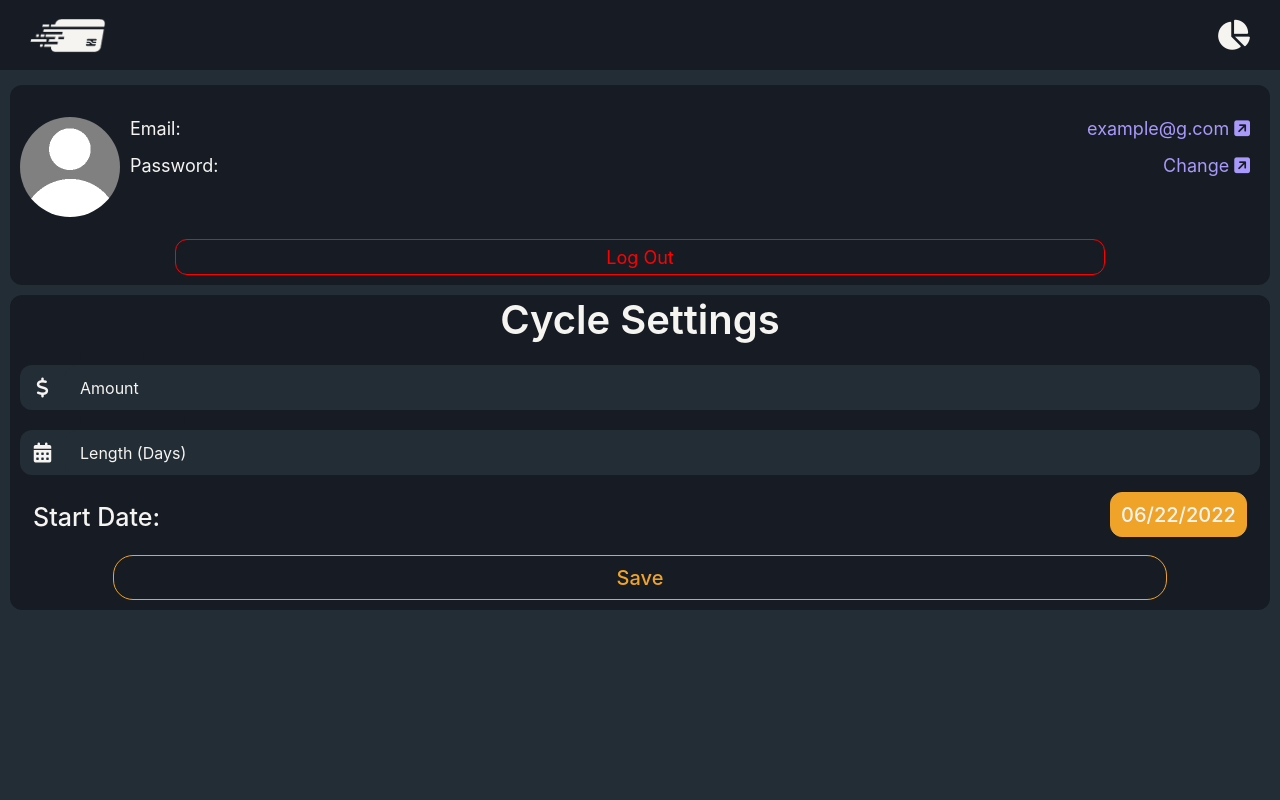
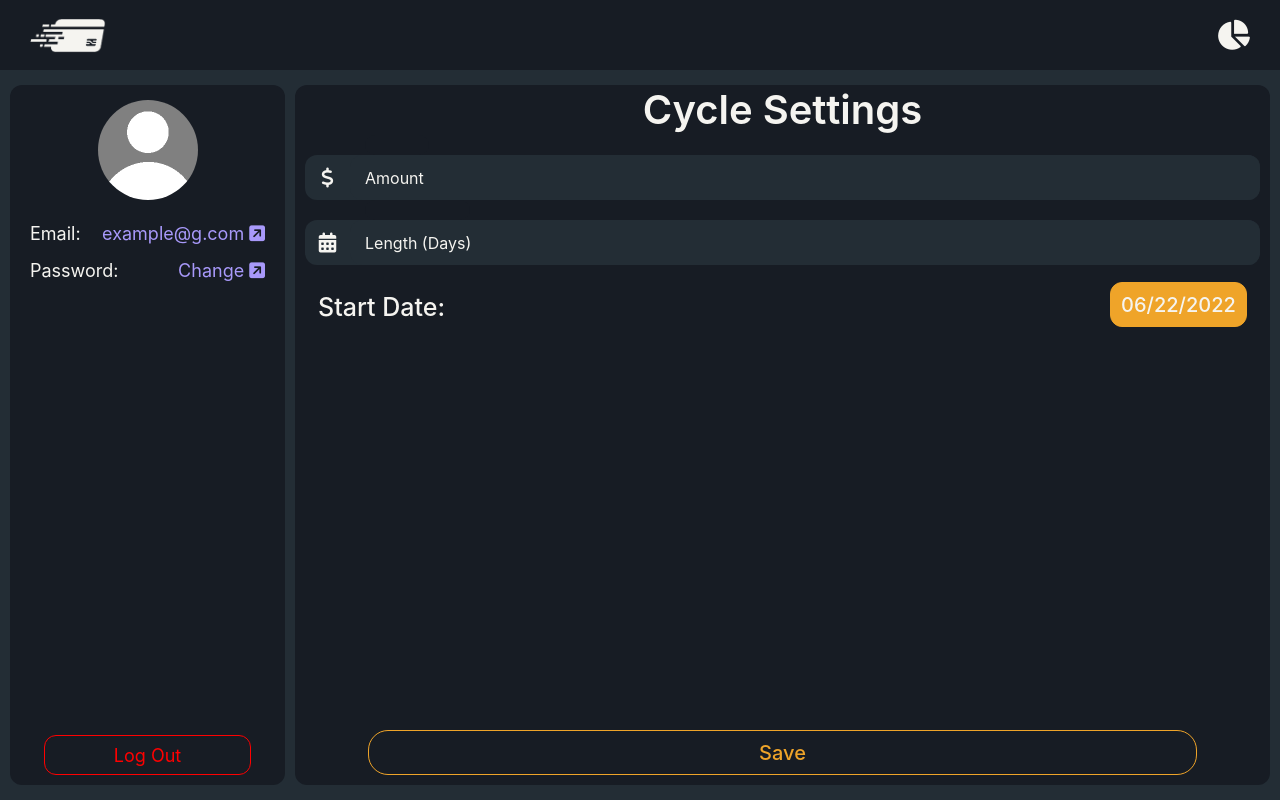
Before and after one commit to honestabej/cctracker, a React (Create React App) app in the folder react-fe/: page /user in a window 1280 px wide. Built offline with nearby package versions, Linux system fonts and the light colour scheme.

Commit message:
desktop version of user page

```diff
--- a/react-fe/src/pages/UserProfile/UserProfile.scss
+++ b/react-fe/src/pages/UserProfile/UserProfile.scss
@@ -3,6 +3,8 @@
 .user-page-container {
   position: absolute;
   overflow: hidden;
+  display: flex;
+  flex-direction: column;
   height: 100vh;
   width: 100%;
   background-color: $siteDark;
@@ -16,9 +18,16 @@
 }
 
 .user-page-wrapper {
-  height: 100%;
+  height: calc(100% - 70px); // 70px is $headerHeight
   width: 100%;
+  max-width: $maxWidth;
   padding: 15px 10px 0px 10px;
+  margin: auto;
+
+  @media screen and (min-width: 650px) {
+    padding: 15px 10px 15px 10px;
+    display: flex;
+  }
 }
 
 .user-settings-container {
@@ -27,12 +36,24 @@
   background-color: $siteBlack;
   border-radius: $borderRadius;
   padding: 10px;
+
+  @media screen and (min-width: 650px) {
+    height: 100%;
+    width: 275px;
+    margin-right: 10px;
+    position: relative;
+  }
 }
 
 .user-settings {
   height: 80%;
   width: 100%;
   display: flex;
+
+  @media screen and (min-width: 650px) {
+    height: fit-content;
+    display: block;
+  }
 }
 
 .profile-picture-container {
@@ -41,6 +62,12 @@
   display: flex;
   justify-content: center;
   align-items: center;
+
+  @media screen and (min-width: 650px) {
+    height: 100px;
+    width: 100%;
+    margin-top: 5px;
+  }
 }
 
 .profile-picture {
@@ -61,6 +88,11 @@
   padding: 10px 10px;
   color: $siteWhite;
   font-size: 18px;
+
+  @media screen and (min-width: 650px) {
+    height: 100px;
+    width: 100%;
+  }
 }
 
 .user-info {
@@ -75,6 +107,13 @@
 .user-logout-btn {
   height: 20%;
   width: 100%;
+
+  @media screen and (min-width: 650px) {
+    height: 40px;
+    position: absolute;
+    bottom: 10px;
+    transform: translateX(-10px);
+  }
 
   button {
     height: 100%;
@@ -103,6 +142,13 @@
   border-radius: $borderRadius;
   padding: 0px 10px 10px 10px;
   margin-top: 10px;
+
+  @media screen and (min-width: 650px) {
+    height: 100%;
+    width: calc(100% - 285px);
+    margin-top: 0px;
+    position: relative;
+  }
 }
 
 .cycle-title {
@@ -171,6 +217,13 @@
   text-align: center;
   padding-top: 15px;
 
+  @media screen and (min-width: 650px) {
+    position: absolute;
+    bottom: 10px;
+    width: 100%;
+    transform: translateX(-10px);
+  }
+
   input {
     height: $inputHeight;
     width: 85%;
```
